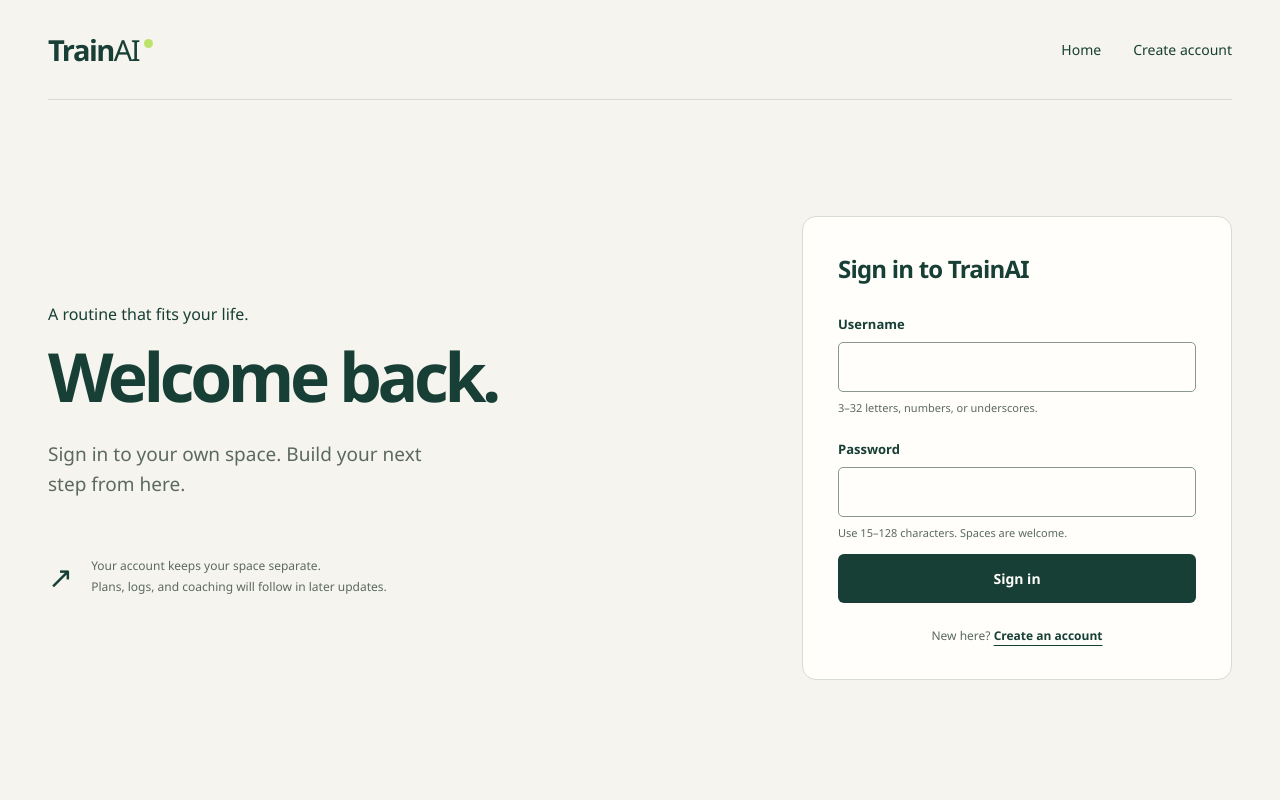
After one commit to mukhammaddiyor01/trainAI, a FastAPI app: template frontend/templates/auth.html in a window 1280 px wide. The commit adds this page. Run offline with FastAPI, Linux system fonts and the light colour scheme; the template is opened without the code that fills it, so the values that code supplies are empty.

Commit message:
feat: add registration and sign-in screens

```diff
--- a/backend/main.py
+++ b/backend/main.py
@@ -10,6 +10,7 @@ from fastapi.staticfiles import StaticFiles
 from starlette.middleware.trustedhost import TrustedHostMiddleware
 from sqlalchemy.exc import SQLAlchemyError
 
+from backend.account_pages import router as account_pages_router
 from backend.accounts import InvalidCredentials, UsernameUnavailable
 from backend.auth_routes import router as auth_router
 from backend.config import DatabaseConfigurationError
@@ -67,7 +68,7 @@ def create_app() -> FastAPI:
         response.headers["Referrer-Policy"] = "no-referrer"
         response.headers["Permissions-Policy"] = "camera=(), microphone=()"
         response.headers["Content-Security-Policy"] = (
-            "default-src 'self'; script-src 'none'; style-src 'self'; "
+            "default-src 'self'; script-src 'self'; style-src 'self'; "
             "img-src 'self'; font-src 'self'; connect-src 'self'; "
             "frame-ancestors 'none'; base-uri 'none'; form-action 'self'"
         )
@@ -79,6 +80,7 @@ def create_app() -> FastAPI:
     )
     app.include_router(router)
     app.include_router(auth_router)
+    app.include_router(account_pages_router)
     return app
 
 
--- /dev/null
+++ b/frontend/static/css/auth.css
@@ -0,0 +1,29 @@
+.auth-layout { display: grid; grid-template-columns: 1fr 430px; gap: 80px; align-items: center; min-height: calc(100vh - 104px); padding-block: 65px; }
+.auth-intro h1 { font-size: clamp(48px, 5.3vw, 76px); }
+.auth-intro .lead { max-width: 35ch; }
+.auth-note { display: flex; gap: 18px; align-items: center; margin-top: 45px; }
+.auth-note > span { font-size: 30px; }
+.auth-note p { font-size: 12px; line-height: 1.7; color: var(--muted); }
+.auth-panel { background: var(--white); border: 1px solid var(--line); padding: 35px; border-radius: 14px; }
+.auth-panel h2 { font-size: 24px; letter-spacing: -.8px; margin: 0 0 30px; font-weight: 600; }
+.auth-panel label { display: block; font-size: 13px; font-weight: 600; margin-top: 23px; margin-bottom: 9px; }
+.auth-panel input { width: 100%; border: 1px solid #89988d; border-radius: 5px; padding: 13px 12px; font: inherit; font-size: 16px; color: var(--ink); background: var(--white); }
+.auth-panel input:focus-visible { outline: 2px solid var(--ink); outline-offset: 2px; }
+.field-help { color: var(--muted); font-size: 11px; line-height: 1.6; margin: 7px 0 0; }
+button.button { border: 0; font-family: inherit; cursor: pointer; justify-content: center; }
+button:focus-visible { outline: 3px solid var(--ink); outline-offset: 4px; }
+.auth-panel .button { width: 100%; margin-top: 12px; }
+button:disabled { cursor: wait; opacity: .65; }
+.form-message { font-size: 13px; line-height: 1.6; color: #863b2c; }
+.form-message:empty { display: none; }
+.success-message { background: #edf4de; padding: 12px; font-size: 13px; line-height: 1.6; border-radius: 5px; }
+.auth-switch { text-align: center; color: var(--muted); font-size: 12px; margin: 24px 0 0; }
+.auth-switch a { color: var(--ink); font-weight: 600; }
+.account-content { padding-block: 70px; max-width: 850px; }
+.account-content > p:first-child { margin-bottom: 28px; font-size: 14px; }
+.account-content .lead { max-width: 45ch; }
+.account-next { padding: 25px 0; margin-block: 30px; border-block: 1px solid var(--line); }
+.account-next h2 { font-size: 20px; margin-top: 0; }
+.account-next p { max-width: 55ch; color: var(--muted); font-size: 14px; line-height: 1.7; }
+@media (max-width: 1000px) { .auth-layout { grid-template-columns: 1fr 380px; gap: 35px; } .auth-panel { padding: 25px; } }
+@media (max-width: 700px) { .auth-layout { grid-template-columns: 1fr; gap: 25px; padding-block: 35px; } .auth-intro h1 { font-size: 48px; } .auth-intro .lead { font-size: 16px; } .auth-note { display: none; } .auth-panel { padding: 25px; } .account-content { padding-block: 40px; } .account-content h1 { font-size: 48px; } }
--- /dev/null
+++ b/frontend/static/js/auth.js
@@ -0,0 +1,51 @@
+"use strict";
+
+const form = document.querySelector("form[data-auth], form[data-logout]");
+
+if (form) {
+  form.addEventListener("submit", async (event) => {
+    event.preventDefault();
+    const button = form.querySelector("button[type=submit]");
+    if (button.disabled) return;
+    const message = document.getElementById("form-message");
+    const controller = new AbortController();
+    const timeout = setTimeout(() => controller.abort(), 15000);
+    const options = {
+      method: "POST",
+      credentials: "same-origin",
+      signal: controller.signal,
+    };
+    const isLogout = form.hasAttribute("data-logout");
+    if (!isLogout) {
+      options.headers = { "Content-Type": "application/json" };
+      options.body = JSON.stringify({
+        username: form.elements.username.value,
+        password: form.elements.password.value,
+      });
+      form.elements.password.value = "";
+    }
+    button.disabled = true;
+    form.setAttribute("aria-busy", "true");
+    message.textContent = isLogout ? "Signing out…" : "Checking your account…";
+    try {
+      const response = await fetch(form.action, options);
+      if (!response.ok) {
+        const result = await response.json();
+        message.textContent = typeof result.detail === "string"
+          ? result.detail : "The request could not be completed. Try again.";
+        return;
+      }
+      if (isLogout) window.location.assign("/login");
+      else if (form.dataset.auth === "register") window.location.assign("/login?created=1");
+      else window.location.assign("/account");
+    } catch (error) {
+      message.textContent = error.name === "AbortError"
+        ? "The request timed out. Try again."
+        : "Could not reach TrainAI. Check the connection and try again.";
+    } finally {
+      clearTimeout(timeout);
+      button.disabled = false;
+      form.removeAttribute("aria-busy");
+    }
+  });
+}
--- /dev/null
+++ b/frontend/templates/auth.html
@@ -0,0 +1,42 @@
+<!doctype html>
+<html lang="en">
+<head>
+  <meta charset="utf-8">
+  <meta name="viewport" content="width=device-width, initial-scale=1">
+  <title>{{ 'Create account' if mode == 'register' else 'Sign in' }} — TrainAI</title>
+  <link rel="stylesheet" href="{{ url_for('static', path='/css/styles.css').path }}">
+  <link rel="stylesheet" href="{{ url_for('static', path='/css/auth.css').path }}">
+  <script src="{{ url_for('static', path='/js/auth.js').path }}" defer></script>
+</head>
+<body>
+  <a class="skip-link" href="#main">Skip to content</a>
+  <header class="site-header wrap">
+    <a class="wordmark" href="/" aria-label="TrainAI home">Train<span>AI</span><i aria-hidden="true"></i></a>
+    <nav aria-label="Account navigation"><a href="/">Home</a><a href="{{ '/login' if mode == 'register' else '/register' }}">{{ 'Sign in' if mode == 'register' else 'Create account' }}</a></nav>
+  </header>
+  <main id="main" class="wrap auth-layout">
+    <section class="auth-intro">
+      <p>A routine that fits your life.</p>
+      <h1>{{ 'Start with you.' if mode == 'register' else 'Welcome back.' }}</h1>
+      <p class="lead">{{ 'Create your private account. Your fitness profile comes next.' if mode == 'register' else 'Sign in to your own space. Build your next step from here.' }}</p>
+      <div class="auth-note"><span aria-hidden="true">↗</span><p>Your account keeps your space separate.<br>Plans, logs, and coaching will follow in later updates.</p></div>
+    </section>
+    <section class="auth-panel" aria-labelledby="form-title">
+      <h2 id="form-title">{{ 'Create your account' if mode == 'register' else 'Sign in to TrainAI' }}</h2>
+      {% if created %}<p class="success-message" role="status">Your account is ready. Sign in to continue.</p>{% endif %}
+      <form data-auth="{{ mode }}" action="/auth/{{ mode }}" method="post" aria-describedby="form-message">
+        <label for="username">Username</label>
+        <input id="username" name="username" type="text" autocomplete="username" required minlength="3" maxlength="32" pattern="[A-Za-z0-9_]{3,32}" autocapitalize="none" spellcheck="false" aria-describedby="username-help">
+        <p id="username-help" class="field-help">3–32 letters, numbers, or underscores.</p>
+        <label for="password">Password</label>
+        <input id="password" name="password" type="password" autocomplete="{{ 'new-password' if mode == 'register' else 'current-password' }}" required minlength="15" maxlength="128" aria-describedby="password-help">
+        <p id="password-help" class="field-help">Use 15–128 characters. Spaces are welcome.</p>
+        <p id="form-message" class="form-message" role="status" aria-live="polite"></p>
+        <button class="button" type="submit">{{ 'Create account' if mode == 'register' else 'Sign in' }}</button>
+      </form>
+      <noscript><p>Enable JavaScript to sign in or create an account.</p></noscript>
+      <p class="auth-switch">{{ 'Already have an account?' if mode == 'register' else 'New here?' }} <a href="{{ '/login' if mode == 'register' else '/register' }}">{{ 'Sign in' if mode == 'register' else 'Create an account' }}</a></p>
+    </section>
+  </main>
+</body>
+</html>
```
Also changed, not shown: AGENTS.md (+8 -5 lines), backend/account_pages.py (added, +39 -0 lines), docs/authentication.md (+15 -2 lines), docs/environment.md (+14 -0 lines), docs/verification.md (+19 -0 lines), frontend/templates/account.html (added, +28 -0 lines), frontend/templates/index.html (+4 -3 lines), scripts/test_postgres.py (+15 -3 lines), tests/test_account_pages.py (added, +31 -0 lines), tests/test_auth_flow.py (+2 -0 lines), tests/test_web.py (+1 -1 lines), README.md.
